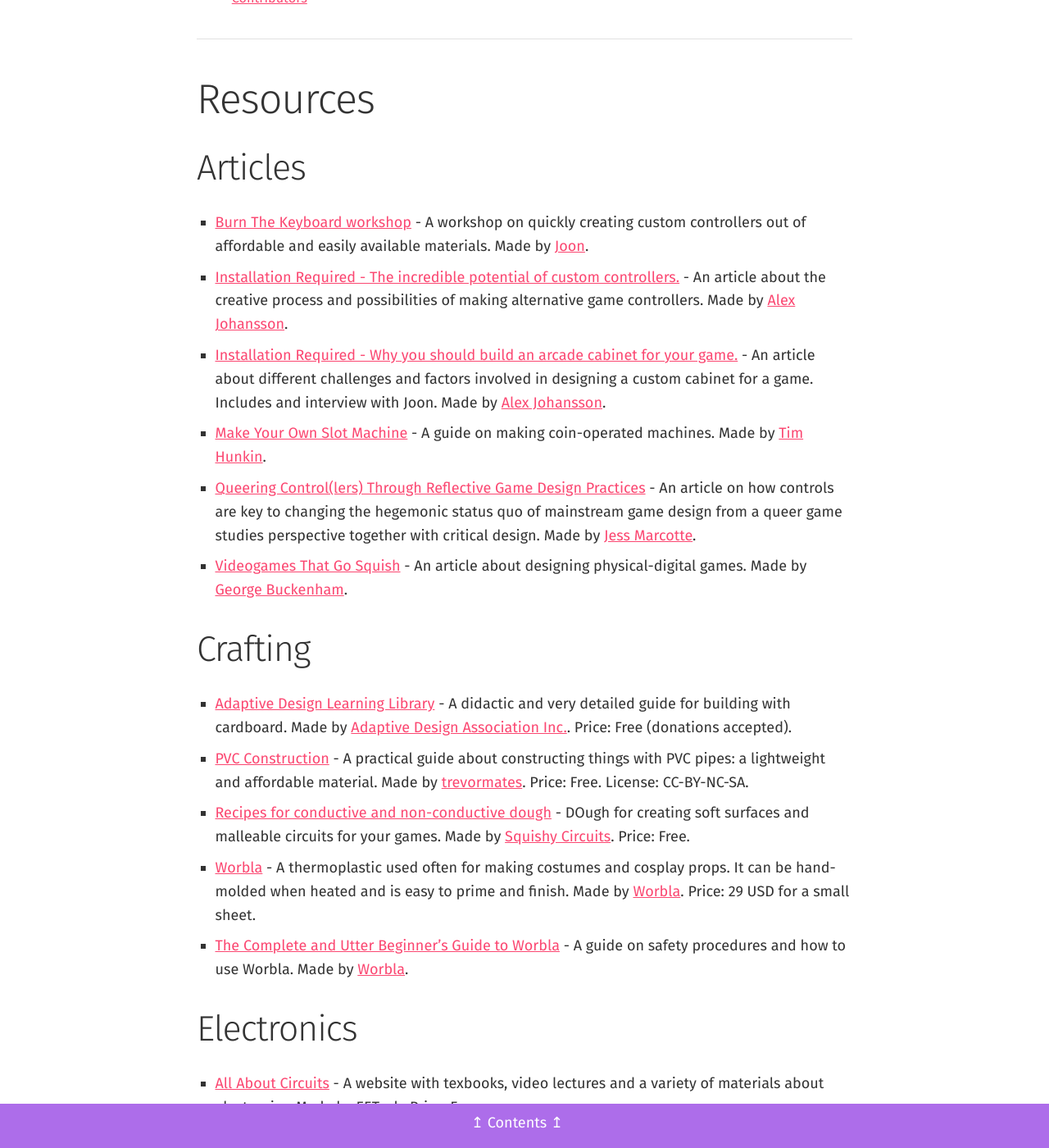
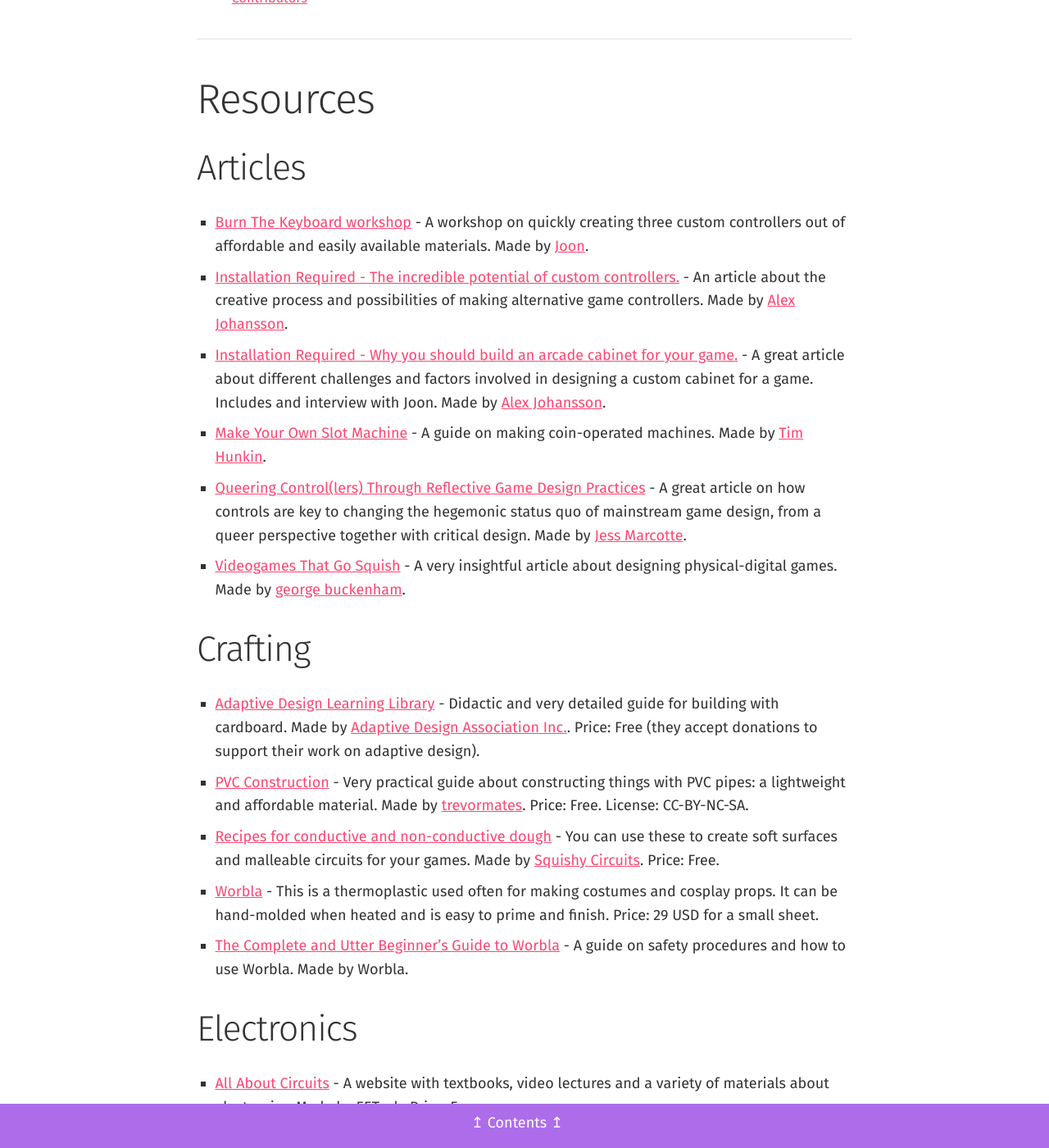
Before and after one commit to enricllagostera/altctrls-info, a Jekyll site: the page built from docs/index.md, in a window 1280 px wide and 1400 px high, scrolled down 1650 px. Shown: the whole window at 82% size. Built offline with Jekyll 4.4.1, drawn with Linux system fonts in a browser that asks for light colours; some web fonts are replaced; some of the changed text lies outside the part shown.

```diff
--- a/docs/_config.yml
+++ b/docs/_config.yml
@@ -1,5 +1,5 @@
 #theme: jekyll-skeleton
-title: "Crafting Shaking Buttons"
+title: "Awesome Alt Ctrls"
 author: "This is a community effort, please check the list of [contributors](#contributors)."
 description: "A list of resources for creating alternative controllers, playful installations and physical-digital hybrids"
 email: "enricllagostera@gmail.com"
--- a/docs/index.md
+++ b/docs/index.md
@@ -41,26 +41,27 @@ Feel free to browse for topics that pick your interest! You can also search the
 
 ### Articles
 
-- [Burn The Keyboard workshop](https://joon.be/portfolio/burn-the-keyboard/) - A workshop on quickly creating custom controllers out of affordable and easily available materials. Made by [Joon](https://joon.be/).
+- [Burn The Keyboard workshop](https://joon.be/portfolio/burn-the-keyboard/) - A workshop on quickly creating three custom controllers out of affordable and easily available materials. Made by [Joon](https://joon.be/).
 - [Installation Required - The incredible potential of custom controllers.](https://gamejolt.com/@AlexVsCoding/post/installation-required-the-incredible-potential-of-custom-controll-neswxgaq) - An article about the creative process and possibilities of making alternative game controllers. Made by [Alex Johansson](https://alexvscoding.itch.io/).
-- [Installation Required - Why you should build an arcade cabinet for your game.](https://gamasutra.com/blogs/AlexJohansson/20141230/233317/Installation_Required__Why_you_should_build_an_arcade_cabinet_for_your_game.php) - An article about different challenges and factors involved in designing a custom cabinet for a game. Includes and interview with Joon. Made by [Alex Johansson](https://alexvscoding.itch.io/).
+- [Installation Required - Why you should build an arcade cabinet for your game.](https://gamasutra.com/blogs/AlexJohansson/20141230/233317/Installation_Required__Why_you_should_build_an_arcade_cabinet_for_your_game.php) - A great article about different challenges and factors involved in designing a custom cabinet for a game. Includes and interview with Joon. Made by [Alex Johansson](https://alexvscoding.itch.io/).
 - [Make Your Own Slot Machine](http://www.underthepier.com/01_howtocoinmech.htm) - A guide on making coin-operated machines. Made by [Tim Hunkin](http://www.underthepier.com/index.htm).
-- [Queering Control(lers) Through Reflective Game Design Practices](http://gamestudies.org/1803/articles/marcotte) - An article on how controls are key to changing the hegemonic status quo of mainstream game design from a queer game studies perspective together with critical design. Made by [Jess Marcotte](http://jeka.games).
-- [Videogames That Go Squish](http://v21.io/blog/universal-principles-of-digital-physical-game-design/) - An article about designing physical-digital games. Made by [George Buckenham](http://v21.io/).
+- [Queering Control(lers) Through Reflective Game Design Practices](http://gamestudies.org/1803/articles/marcotte) - A great article on how controls are key to changing the hegemonic status quo of mainstream game design, from a queer perspective together with critical design. Made by [Jess Marcotte](http://jeka.games).
+- [Videogames That Go Squish](http://v21.io/blog/universal-principles-of-digital-physical-game-design/) - A very insightful article about designing physical-digital games. Made by [george buckenham](http://v21.io/).
 
 ### Crafting
 
-- [Adaptive Design Learning Library](https://www.adaptivedesign.org/learning-library) - A didactic and very detailed guide for building with cardboard. Made by [Adaptive Design Association Inc.](https://www.adaptivedesign.org/). Price: Free (donations accepted).
-- [PVC Construction](https://www.instructables.com/id/PVC-101/) - A practical guide about constructing things with PVC pipes: a lightweight and affordable material. Made by [trevormates](https://www.instructables.com/member/trevormates/). Price: Free. License: CC-BY-NC-SA.
-- [Recipes for conductive and non-conductive dough](https://squishycircuits.com/pages/dough-recipes) - DOugh for creating soft surfaces and malleable circuits for your games. Made by [Squishy Circuits](https://squishycircuits.com/). Price: Free.
-- [Worbla](http://www.cosplaysupplies.com/store.php?p=WOBA1) - A thermoplastic used often for making costumes and cosplay props. It can be hand-molded when heated and is easy to prime and finish. Made by [Worbla](https://www.worbla.com/). Price: 29 USD for a small sheet.
-- [The Complete and Utter Beginner’s Guide to Worbla](https://www.worbla.com/?p=8020) - A guide on safety procedures and how to use Worbla. Made by [Worbla](https://www.worbla.com/).
+- [Adaptive Design Learning Library](https://www.adaptivedesign.org/learning-library) - Didactic and very detailed guide for building with cardboard. Made by [Adaptive Design Association Inc.](https://www.adaptivedesign.org/). Price: Free (they accept donations to support their work on adaptive design).
+- [PVC Construction](https://www.instructables.com/id/PVC-101/) - Very practical guide about constructing things with PVC pipes: a lightweight and affordable material. Made by [trevormates](https://www.instructables.com/member/trevormates/). Price: Free. License: CC-BY-NC-SA.
+- [Recipes for conductive and non-conductive dough](https://squishycircuits.com/pages/dough-recipes) - You can use these to create soft surfaces and malleable circuits for your games. Made by [Squishy Circuits](https://squishycircuits.com/). Price: Free.
+- [Worbla](http://www.cosplaysupplies.com/store.php?p=WOBA1) - This is a thermoplastic used often for making costumes and cosplay props. It can be hand-molded when heated and is easy to prime and finish. Price: 29 USD for a small sheet.
+- [The Complete and Utter Beginner’s Guide to Worbla](https://www.worbla.com/?p=8020) - A guide on safety procedures and how to use Worbla. Made by Worbla.
 
 ### Electronics
 
-- [All About Circuits](https://www.allaboutcircuits.com/textbook/) - A website with texbooks, video lectures and a variety of materials about electronics. Made by EETech. Price: Free.
+- [All About Circuits](https://www.allaboutcircuits.com/textbook/) - A website with textbooks, video lectures and a variety of materials about electronics. Made by EETech. Price: Free.
 - [Arduino Uno](https://store.arduino.cc/usa/arduino-uno-rev3) - A versatile board that has a good balance between number of connections, simplicity, and tons of libraries, examples, and compatible platforms. Made by [Arduino](https://www.arduino.cc/). Price: 22 USD. License: open-source hardware.
 - [BlueHID](http://www.u-hid.com/home/overview_bboard.php) - A wireless (Bluetooth) board for creating HID (human-interaction devices, like mouse, joysticks and keyboards). Made by [Ultimarc](http://www.ultimarc.com/) Price: 43 USD.
+- [Itsy Bitsy 32u4](https://learn.adafruit.com/introducting-itsy-bitsy-32u4) - A small Arduino-compatible board that can simulate joysticks, mouse, keyboard, MIDI and other input devices. It is an affordable option for making controllers for games when you cannot change the game's original programming. Made by [Adafruit](https://www.adafruit.com/). Price: 10 USD.
 - [Makey Makey](https://makeymakey.com/) - A board that turns low-current connections into keypresses and mouse events, without changing any software. Great for turning bananas into keyboards! Made by [JoyLabz](https://joylabz.com/). Price: 50 USD.
 - [Micro:bit](https://microbit.org/) - A small board with built-in accelerometers, compass and radio. It features a block-based visual programming system and can connect via USB and Bluetooth. Made by BBC. Price: 27 CAD.
 - [Teensy 3.2](https://www.pjrc.com/store/teensy32.html) - A versatile board that can simulate HID (human-interaction devices) and is compatible with many libraries. It features lots of pins in a small size. Made by [PJRC](https://www.pjrc.com/). Price: 20 USD.
@@ -71,11 +72,12 @@ Feel free to browse for topics that pick your interest! You can also search the
 
 If you are making a game using some specific game engines, you might be able to use some of the resources below to connect your alternative controller to the game engine software.
 
-- [Ardity](https://ardity.dwilches.com/) : An easy-to-use and setup serial port plugin for Unity. Made by [dwilches](https://github.com/dwilches). Price: Free. License: [Creative Commons Attribution](https://creativecommons.org/licenses/by/2.0/).
+- [Android Sensors for Unity](https://github.com/mmeiburg/unityAndroidSensors) - A plugin for using Android sensors with Unity (versions before 2019.1) beyond the ones exposed by the engine. The new Unity's input system makes this much easier on versions after 2019.1. Made by[mmeiburg](https://github.com/mmeiburg). Price: Free. License: MIT.
+- [Ardity](https://ardity.dwilches.com/) - An easy-to-use and setup serial port plugin for Unity. Made by [dwilches](https://github.com/dwilches). Price: Free. License: [Creative Commons Attribution](https://creativecommons.org/licenses/by/2.0/).
 - [GDSerialAsset](https://github.com/Superwaitsum/GDSerialAsset) - A plugin for sending and receiving serial port messages in the Godot game engine. Made by [Supwerwaitsum](https://github.com/Superwaitsum). Price: Free. License: MIT.
 - [How to Integrate Arduino with Unity](https://www.alanzucconi.com/2015/10/07/how-to-integrate-arduino-with-unity/) - A well-written and detailed tutorial that includes easy to adapt examples. Made by [Alan Zucconi](https://www.alanzucconi.com/). Price: Free.
-- MidiJack : A small library for receiving and sending MIDI messages in Unity.
-- OscJack : A small library for receiving and sending OSC messages in Unity.
+- [MidiJack](https://github.com/keijiro/MidiJack) - A small library for receiving and sending MIDI messages in Unity. Made by [keijiro](https://github.com/keijiro). Price: Free. License: MIT.
+- [OscJack](https://github.com/keijiro/OscJack) - A small library for receiving and sending OSC messages in Unity. Made by [keijiro](https://github.com/keijiro). Price: Free. License: MIT.
 
 ### Software
 
@@ -88,7 +90,7 @@ Here you can find general use applications and standalone software that can be u
 
 These packages and libraries are not restricted to a specific game engine, programming language or development environment.
 
-- [Johnny-Five](http://johnny-five.io/) - a JavaScript library for accessing boards and sensors. Made by [Bocoup](http://bocoup.com/) and contributors. Price: Free. License: MIT.
+- [Johnny-Five](http://johnny-five.io/) - A JavaScript library for accessing boards and sensors. Made by [Bocoup](http://bocoup.com/) and contributors. Price: Free. License: MIT.
 
 ### Open Projects and 'Making Of's
 
@@ -110,7 +112,7 @@ To help with that, we ask contributors to provide each resource with a short des
 
 ### Code of Conduct
 
-- Code of Conduct goes here.
+Please, check our [Code of Conduct](https://github.com/enricllagostera/awesome-altctrls/blob/master/CODE_OF_CONDUCT.md) before posting, to know more about how we aim to build this project together as a welcoming environment.
 
 ## License
 
@@ -120,7 +122,6 @@ This list and website are licensed under an [Attribution-ShareAlike 4.0 Internat
 
 ### Contributors
 
-[Crafting Shaking Buttons](https://enricllagostera.github.io/awesome-altctrls/) is created by a community of contributors, credited below in alphabetical order. [You can email the repo maintainer here](mailto:enric.llagostera@gmail.com).
+[Awesome Alt Ctrls](https://enricllagostera.github.io/awesome-altctrls/) is created by a community of contributors, credited below in alphabetical order. [You can email the repo maintainer here](mailto:enric.llagostera@gmail.com).
 
-[Enric Llagostera](https://enric.llagostera.com.br/) (repo maintainer).
-{:.contributors-list}
+- [Enric Llagostera](https://enric.llagostera.com.br/).
```
Also changed, not shown: CONTRIBUTING.md (+1 -1 lines), README.md.
